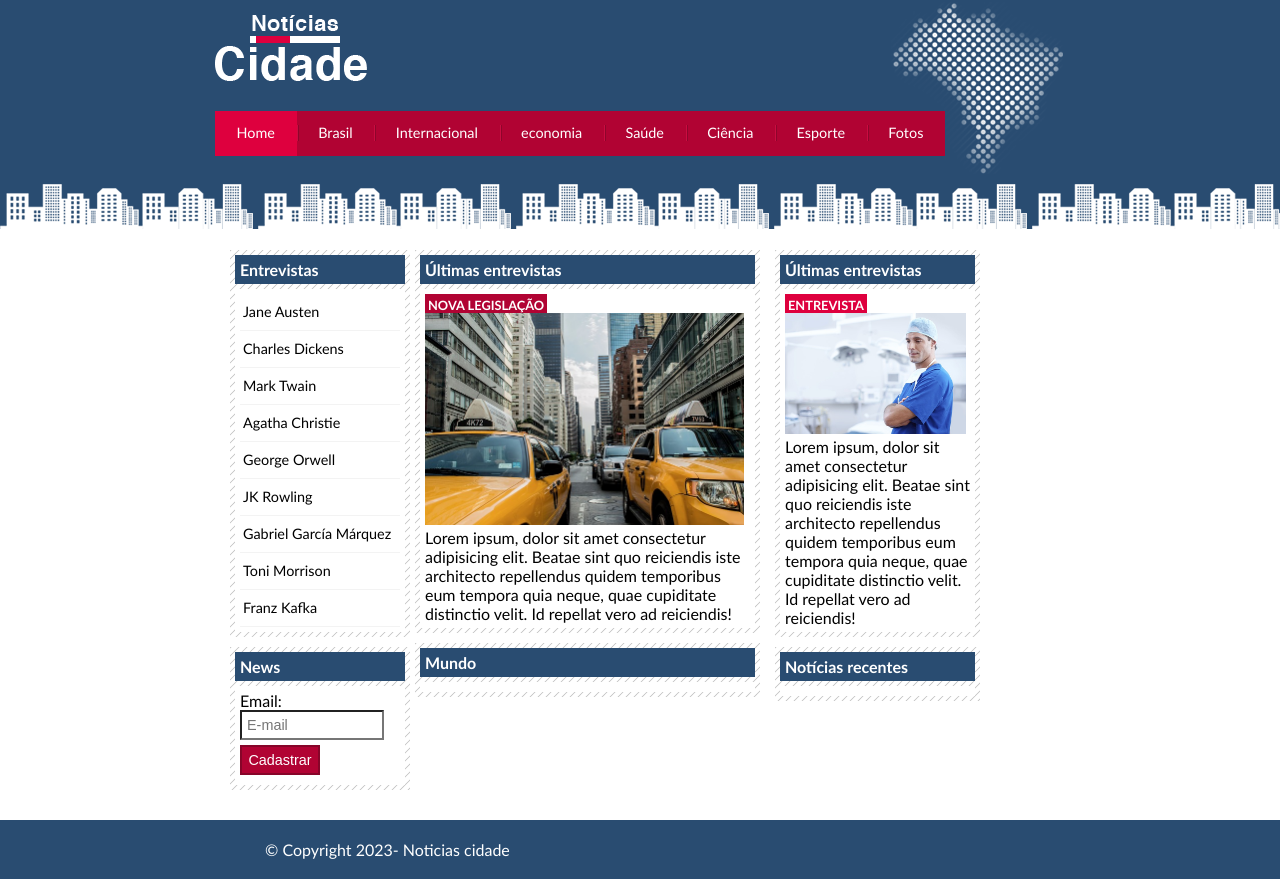
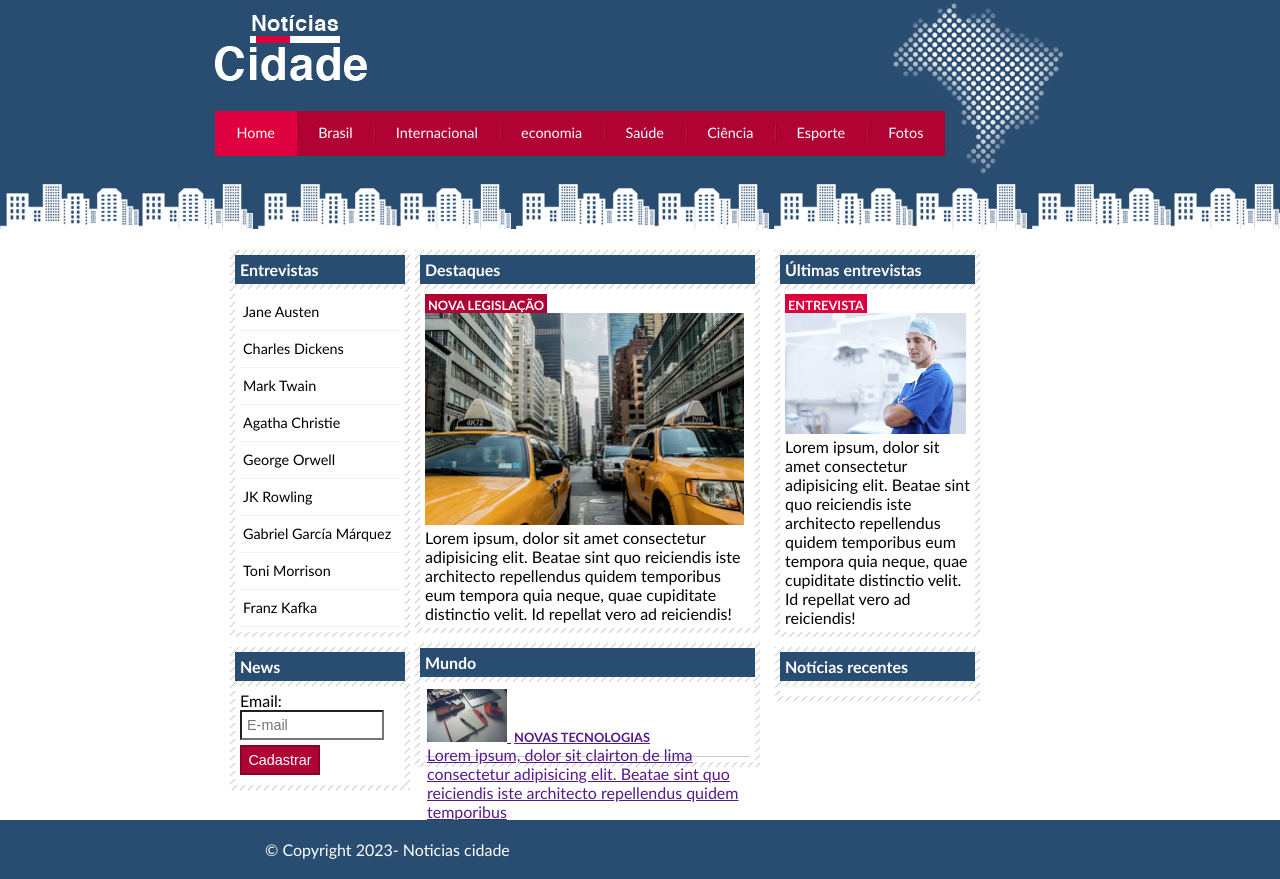
Before and after one commit to Clairtonlm/NoticiaCidade, a plain HTML site: page index.html in a window 1280 px wide. Drawn offline with Linux system fonts and the light colour scheme.

Commit message:
Adcionando colunas

```diff
--- a/css/style.css
+++ b/css/style.css
@@ -179,6 +179,12 @@ h3{
     background: #de003e;
     color: #fff;
 }
+/* Formatando lista de noticias */
+#lista-noticias li{
+    padding: 2px;
+    border-bottom: 1px solid #ccc;
+    height:65px ;
+}
 #rodape{
     width: 750px;
     margin: 0 auto;
--- a/index.html
+++ b/index.html
@@ -27,7 +27,7 @@
     <div id="conteudo">
         <div id="primario">
             <div class="caixa destaque">
-                <h2>Últimas entrevistas</h2>
+                <h2>Destaques</h2>
                 <div class="caixa-conteudo">
                     <h3>Nova legislação</h3>
                     <img class="imagem-principal" src="imagens/taxi.jpg" alt="" srcset="" width="100%">
@@ -37,7 +37,15 @@
             <div class="caixa">
                 <h2>Mundo</h2>
                 <div class="caixa-conteudo">
-
+                    <ul id="lista-noticias">
+                        <li>
+                            <a href="">
+                                <img src="imagens/tecnologia.jpg" width="80" alt="" srcset="">
+                                <h3>Novas tecnologias</h3>
+                                <p>Lorem ipsum, dolor sit clairton de lima consectetur adipisicing elit. Beatae sint quo reiciendis iste architecto repellendus quidem temporibus </p>
+                            </a>
+                        </li>
+                    </ul>
                 </div>
             </div>
         </div>
```
